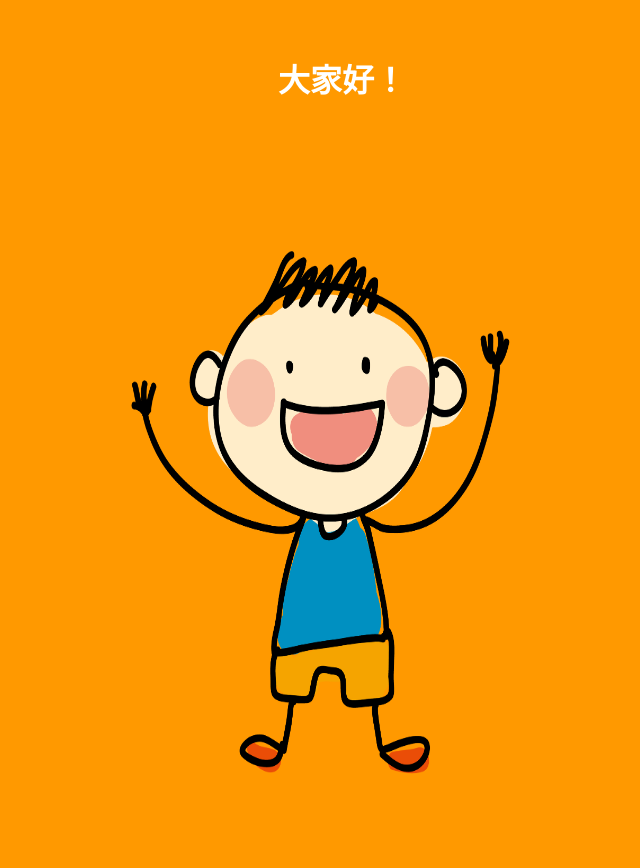
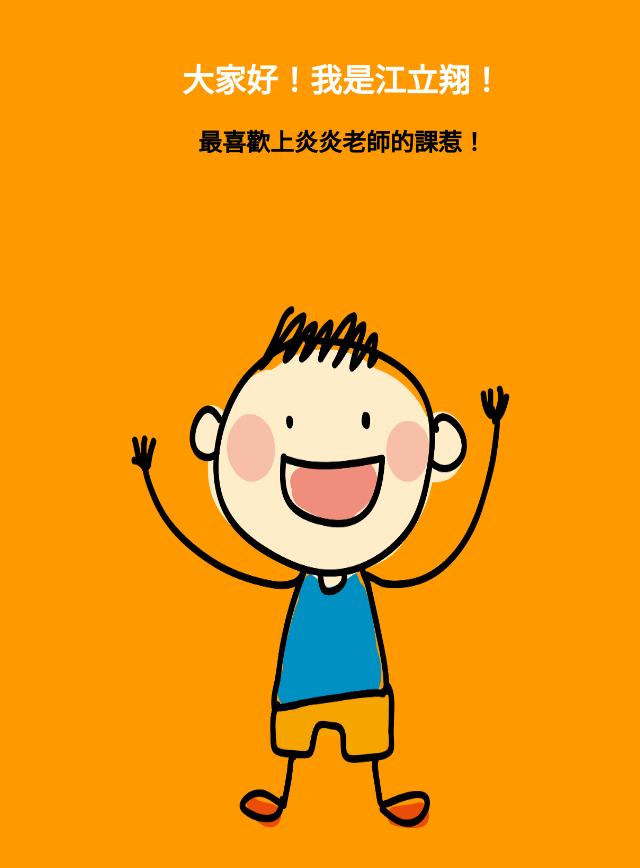
Before and after one commit to encorej89935/encorej89935.github.io, a plain HTML site: page index.html in a window 1280 px wide. Shown: the whole page, without its empty margins (298-938 px from the left). Drawn offline with Linux system fonts and the light colour scheme.

Commit message:
Update index.html

```diff
--- a/index.html
+++ b/index.html
@@ -20,7 +20,8 @@ body div h1 {
 <body>
 <div>
   <p>&nbsp;</p>
-  <p><h1>大家好！</h1></p>
+  <p><h1>大家好！我是江立翔！</h1></p>
+  <p><h2>最喜歡上炎炎老師的課惹！</h2></p>
   <p><img src="imgs/001.png" width="500px" height="800px"/></p>
 </div>
 </body>
```
